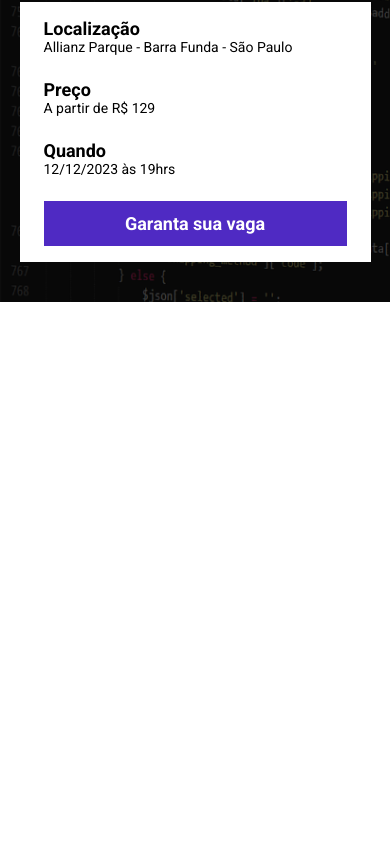
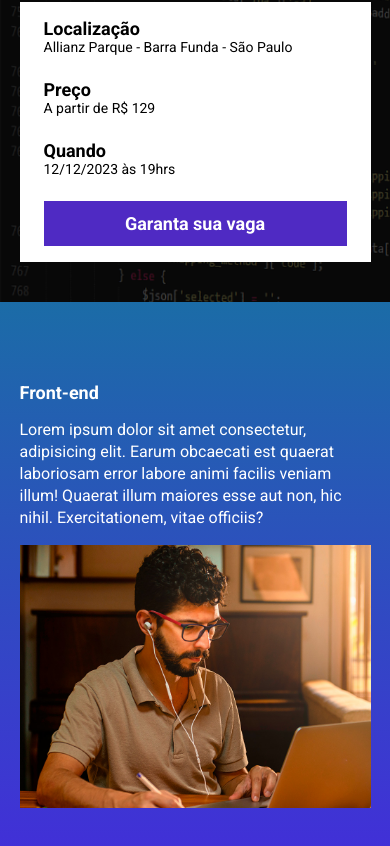
Before and after one commit to nicolasmrodrigues/ebac_tech_talks, a website built with Parcel: page src/index.html in a window 390 px wide. Shown: the part 174-1020 px from the top of the page. Before the commit the page ends 844 px from the top, so only its background shows below. Built offline with nearby package versions, Linux system fonts and the light colour scheme.

Commit message:
criando primeria seção

```diff
--- a/src/index.html
+++ b/src/index.html
@@ -38,6 +38,16 @@
             </div>
         </div>
     </header>
+
+    <section class="event">
+        <div class="container">
+            <div class="event__details">
+                <h2 class="event__details__title">Front-end</h2>
+                <p class="event__details__description">Lorem ipsum dolor sit amet consectetur, adipisicing elit. Earum obcaecati est quaerat laboriosam error labore animi facilis veniam illum! Quaerat illum maiores esse aut non, hic nihil. Exercitationem, vitae officiis?</p>
+            </div>
+            <img class="event__image" src="./images/frontend.png" alt="Front-end">
+        </div>
+    </section>
     <script src="scripts/main.js"></script>
 </body>
 </html>
--- /dev/null
+++ b/src/styles/components/_event.scss
@@ -0,0 +1,39 @@
+.event {
+    padding: 80px 0;
+    background-image: linear-gradient(180deg, #1B6CA7, #442BDB);
+    .container {
+        display: flex;
+    }
+
+    &__image {
+        max-width: 360px;
+    }
+
+    &__details {
+        margin-right: 40px;
+        &__title {
+            font-size: 18px;
+            font-weight: bold;
+            margin-bottom: 16px;
+        }
+
+        &__description {
+            line-height: 22px
+        }
+    }
+
+    @media (max-width: 640px) {
+        .container {
+            display: block;
+        }
+
+        &__image {
+            width: 100%;
+        }
+
+        &__details {
+            margin-right: 0;
+            margin-bottom: 16px;
+        }
+    }
+}
--- a/src/styles/main.scss
+++ b/src/styles/main.scss
@@ -1,6 +1,7 @@
 @use 'hero';
 @use 'components/info_bar';
 @use 'components/buttons';
+@use 'components/event';
 
 * {
     margin: 0;
```
